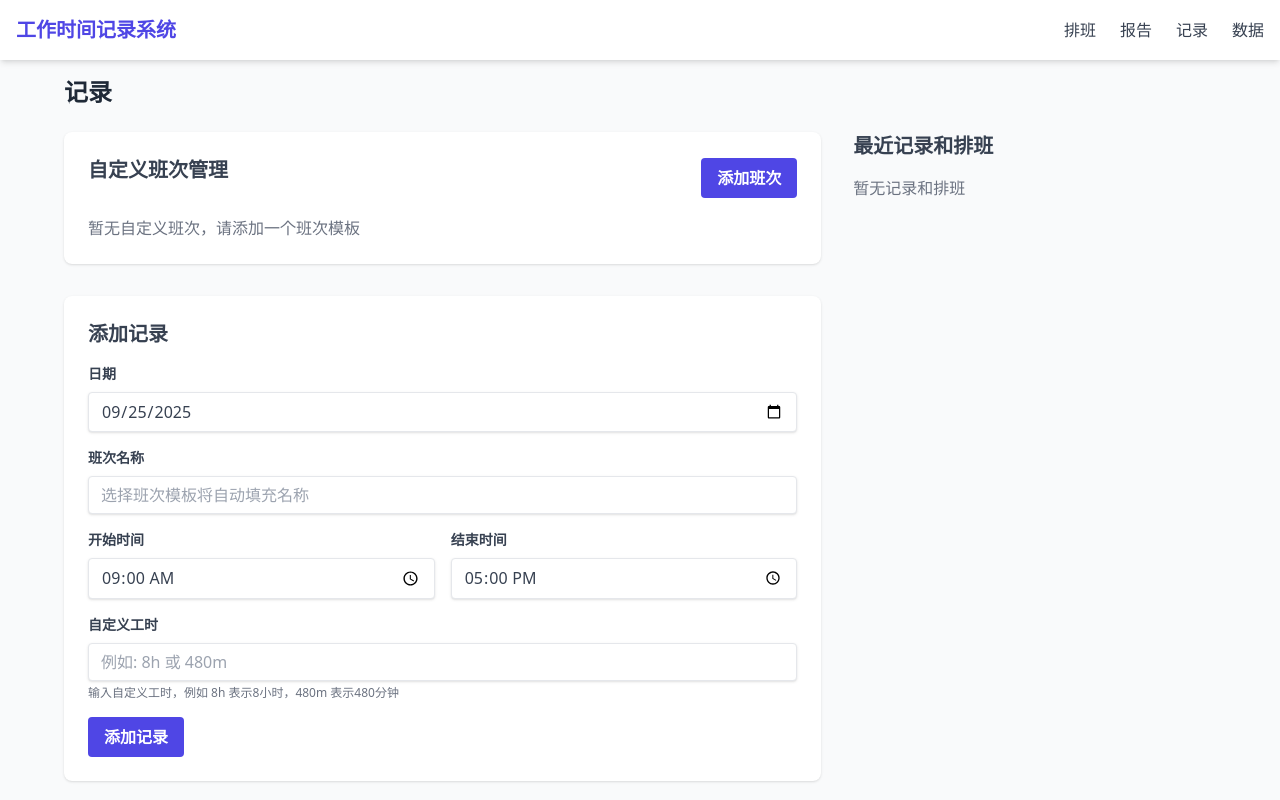
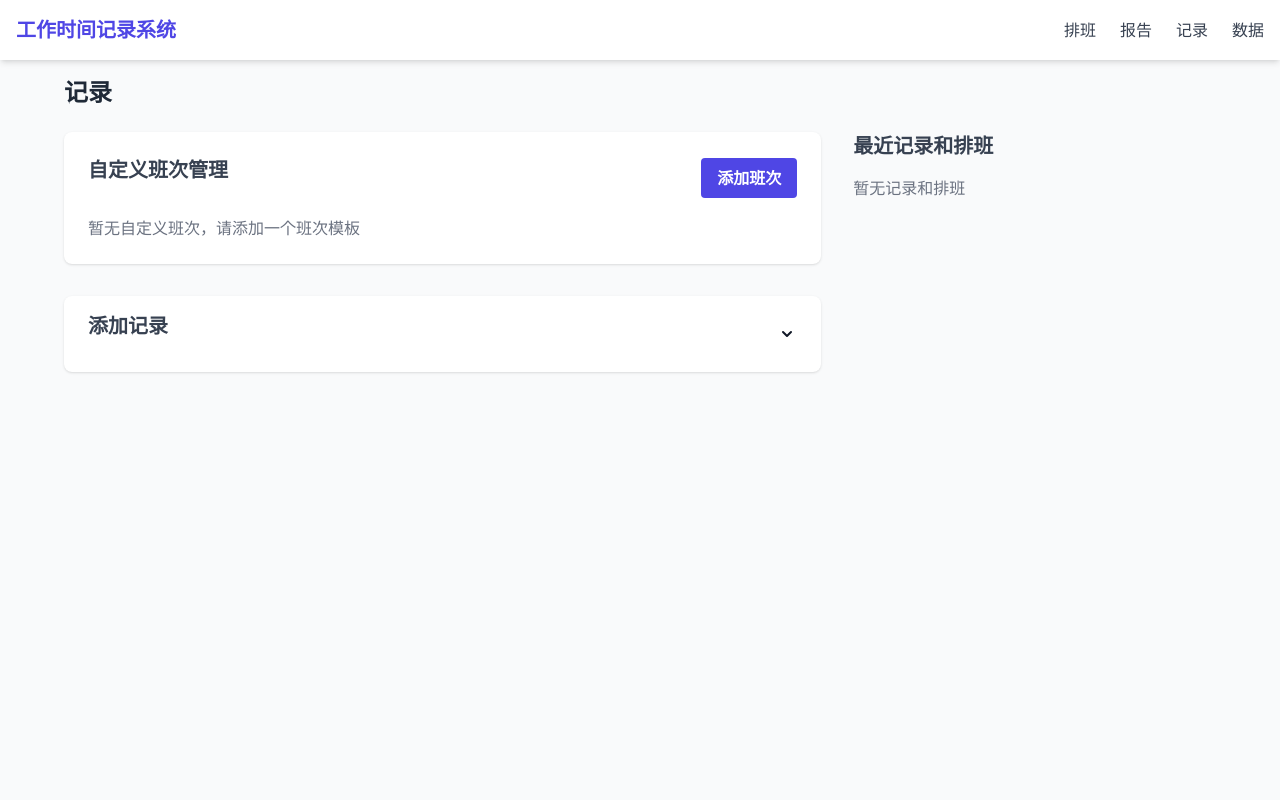
Before and after one commit to JiuWang95/workcum, a React (Vite) app: page / in a window 1280 px wide. Built offline with nearby package versions, Linux system fonts and the light colour scheme.

Commit message:
feat(TimeEntryPage): 添加折叠表单功能以优化页面空间
在时间记录页面添加可折叠的表单组件，通过状态控制表单的显示/隐藏，提升页面空间利用率并改善用户体验

```diff
--- a/src/pages/TimeEntryPage.jsx
+++ b/src/pages/TimeEntryPage.jsx
@@ -8,6 +8,7 @@ const TimeEntryPage = () => {
   const [entries, setEntries] = useState([]);
   const [schedules, setSchedules] = useState([]);
   const [shifts, setShifts] = useState([]);
+  const [isAddRecordOpen, setIsAddRecordOpen] = useState(false);
 
   // Load entries, schedules and shifts from localStorage on component mount
   React.useEffect(() => {
@@ -119,8 +120,26 @@ const TimeEntryPage = () => {
             <div>
               <CustomShiftManager />
             </div>
-            <div>
-              <TimeEntryForm onAddEntry={handleAddEntry} />
+            <div className="bg-white rounded-lg shadow">
+              <div
+                className="px-6 py-4 cursor-pointer flex justify-between items-center"
+                onClick={() => setIsAddRecordOpen(!isAddRecordOpen)}
+              >
+                <h2 className="section-heading mb-0">{t('time_entry.add_entry')}</h2>
+                <svg
+                  xmlns="http://www.w3.org/2000/svg"
+                  className={`h-5 w-5 transform transition-transform ${isAddRecordOpen ? 'rotate-180' : ''}`}
+                  viewBox="0 0 20 20"
+                  fill="currentColor"
+                >
+                  <path fillRule="evenodd" d="M5.293 7.293a1 1 0 011.414 0L10 10.586l3.293-3.293a1 1 0 111.414 1.414l-4 4a1 1 0 01-1.414 0l-4-4a1 1 0 010-1.414z" clipRule="evenodd" />
+                </svg>
+              </div>
+              {isAddRecordOpen && (
+                <div className="px-6 pb-6">
+                  <TimeEntryForm onAddEntry={handleAddEntry} />
+                </div>
+              )}
             </div>
           </div>
         </div>
```
